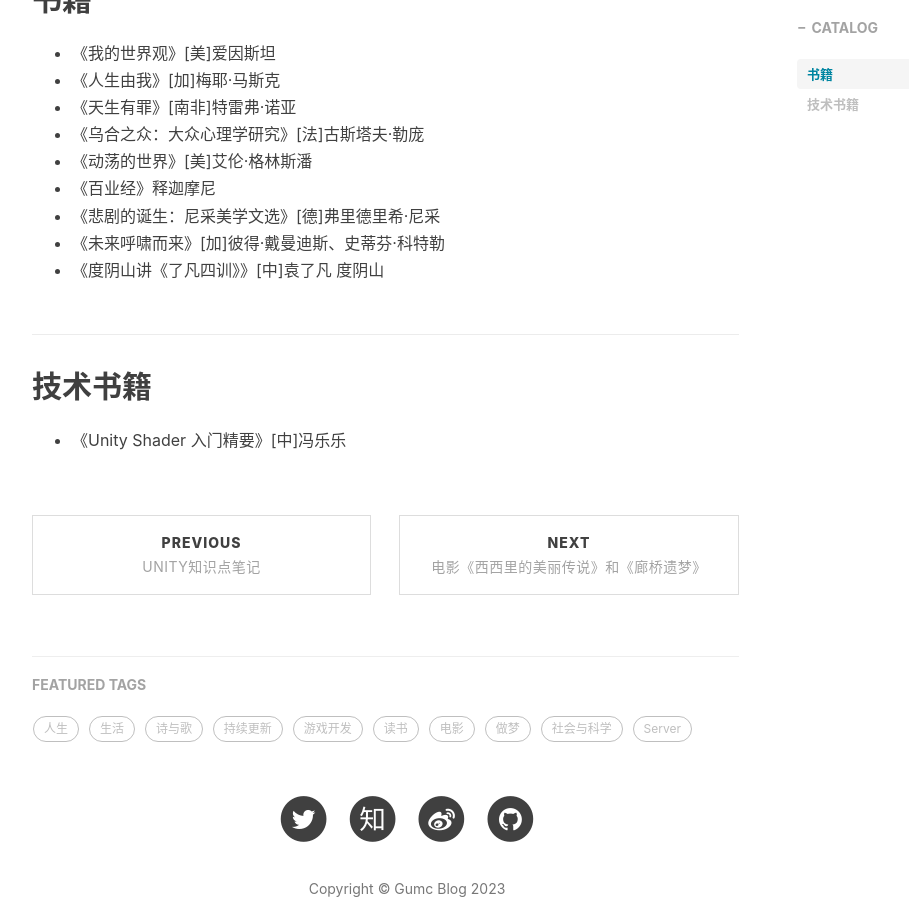
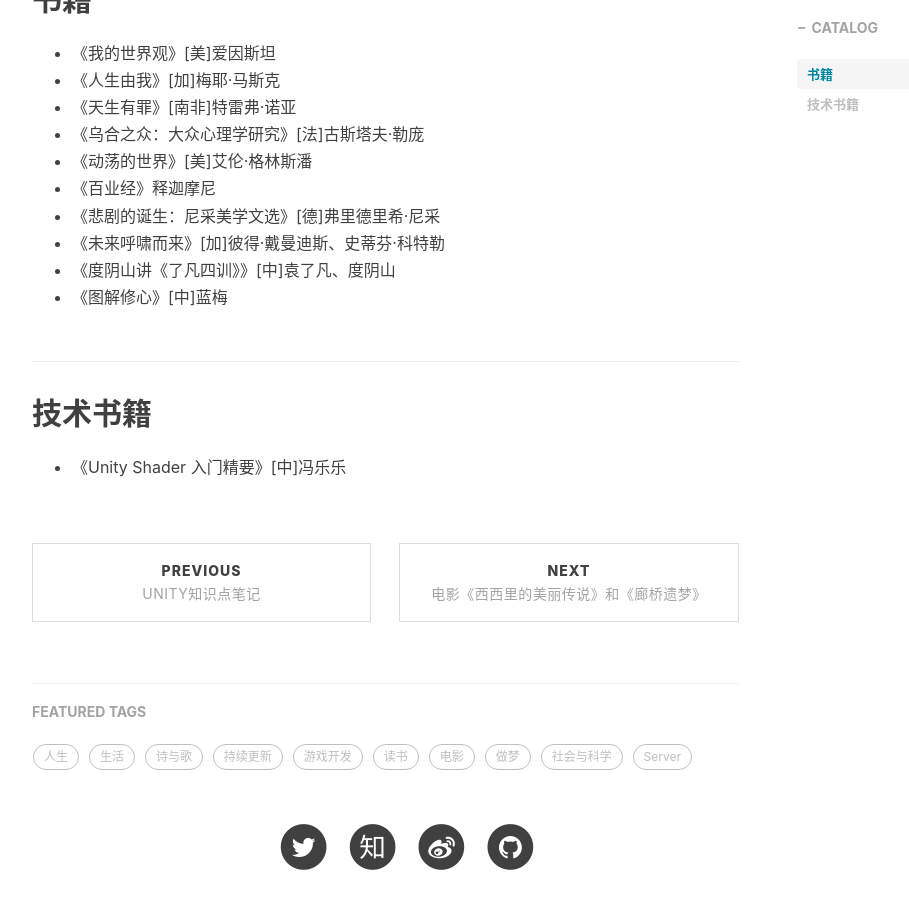
Before and after one commit to gumcstronger/gumcstronger.github.io, a Jekyll site: the page built from _posts/2023/2023-02-24-book.md, in a window 1280 px wide and 900 px high, scrolled down 646 px. Shown: the whole window, without its empty margins (233-1142 px from the left). Built offline with Jekyll 4.4.1, drawn with Linux system fonts in a browser that asks for light colours; comment, search, counter and statistics services are not loaded; grey boxes are pictures that could not be loaded.

Commit message:
Update 2023-02-24-book.md

```diff
--- a/_posts/2023/2023-02-24-book.md
+++ b/_posts/2023/2023-02-24-book.md
@@ -19,7 +19,8 @@ tags:
 * 《百业经》释迦摩尼
 * 《悲剧的诞生：尼采美学文选》[德]弗里德里希·尼采
 * 《未来呼啸而来》[加]彼得·戴曼迪斯、史蒂芬·科特勒
-* 《度阴山讲《了凡四训》》[中]袁了凡 度阴山
+* 《度阴山讲《了凡四训》》[中]袁了凡、度阴山
+* 《图解修心》[中]蓝梅
 
 ## 技术书籍
 
```
